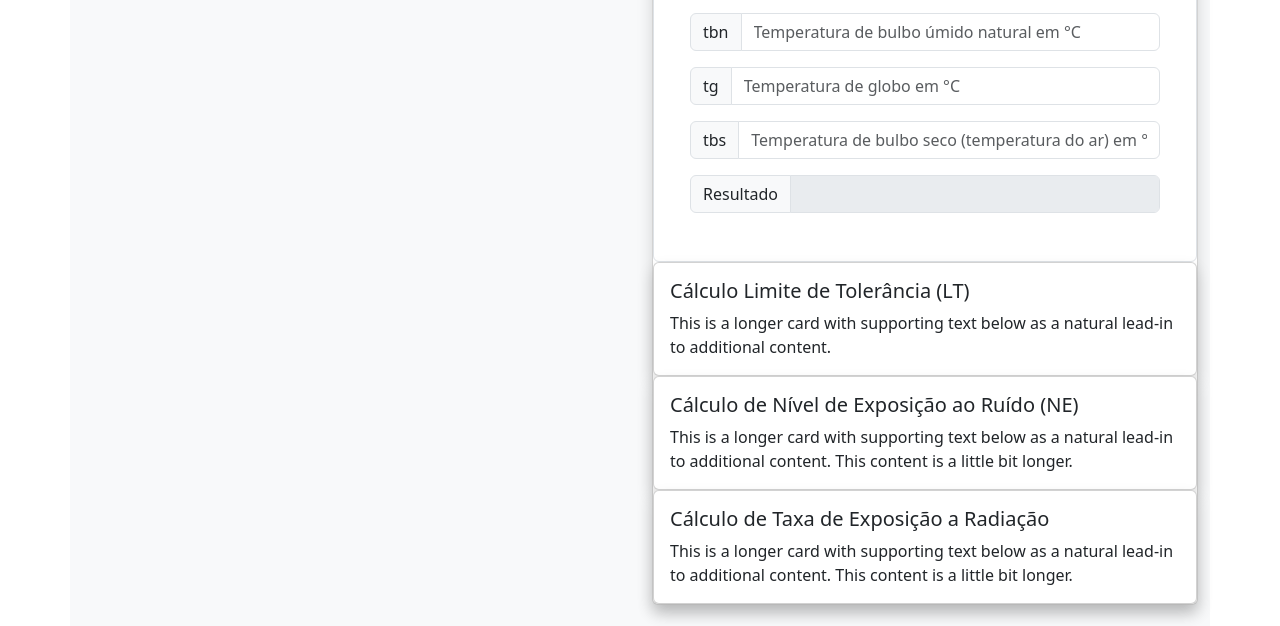
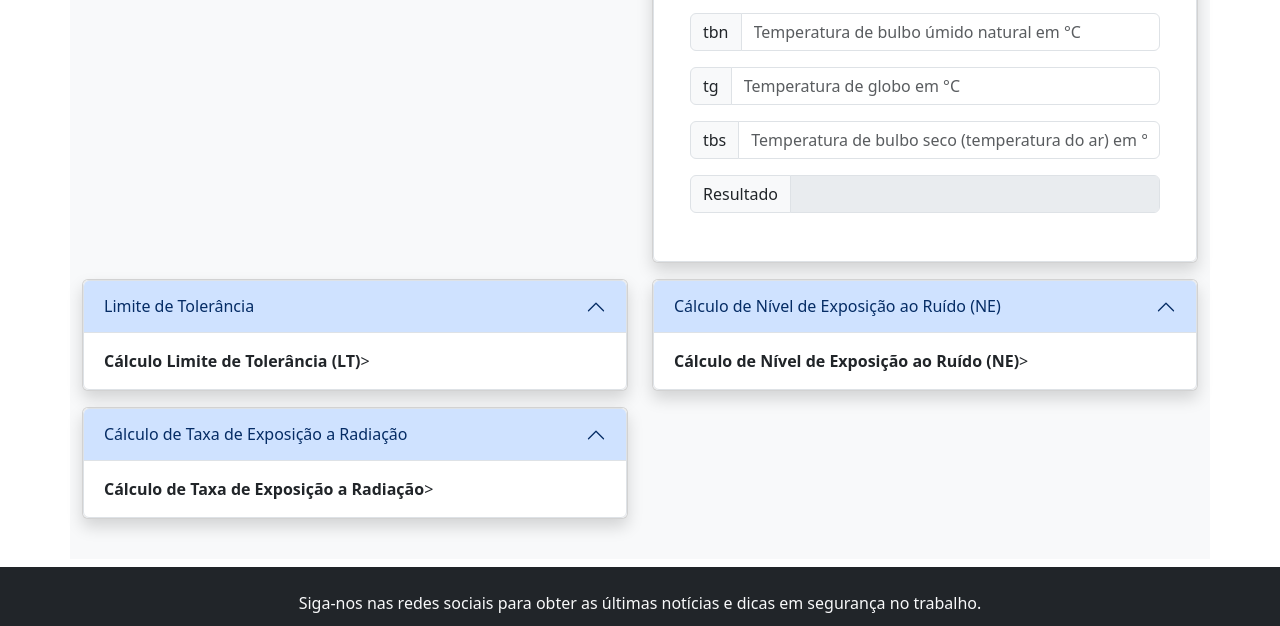
Before and after one commit to ndrfelipe/projetoIntegrador, a plain HTML site: page calculadora.html in a window 1280 px wide. Shown: the part 1385-2011 px from the top of the page. Drawn offline with nearby package versions, Linux system fonts and the light colour scheme.

Commit message:
organizei o design das calculadoras.

```diff
--- a/calculadora.html
+++ b/calculadora.html
@@ -105,17 +105,18 @@
 
     <!--Sessões de cálculo -->
     <section class="mt-4 py-4 container bg-light">
-      <div class="row row-cols-1 row-cols-md-2 g-4">
-        <div class="col">
+      <div class="row ">
+
+        <div class="col-md-6 mb-3">
           <div class="card shadow">
             <div class="accordion" id="accordionExample">
               <div class="accordion-item">
                 <h2 class="accordion-header">
-                  <button class="accordion-button" type="button" data-bs-toggle="collapse" data-bs-target="#collapseOne" aria-expanded="true" aria-controls="collapseOne">
+                  <button class="accordion-button" type="button" data-bs-toggle="collapse" data-bs-target="#teste" aria-expanded="true" aria-controls="teste">
                     Cálculo de Iluminância
                   </button>
                 </h2>
-                <div id="collapseOne" class="accordion-collapse collapse show" data-bs-parent="#accordionExample">
+                <div id="teste" class="accordion-collapse collapse show" data-bs-parent="#accordionExample">
                   <div class="accordion-body">
                     <strong>Cálculo de Iluminância</strong>
                   </div>
@@ -124,8 +125,8 @@
             </div>
           </div>
         </div>
-
-        <div class="col">
+            <!-- para que cada item seja fechado unicamente, é necessário trocar o id, data-bs-target e aria-controls-->
+        <div class="col-md-6 mb-3">
           <div class="card shadow">
             <div class="accordion" id="accordionExample">
               <div class="accordion-item">
@@ -186,11 +187,11 @@
                       </div>
                       <div class="input-group mb-3">
                         <span class="input-group-text" id="basic-addon1">tbs</span>
-                        <input type="text" class="form-control" id="tbs" placeholder="Temperatura de bulbo seco (temperatura do ar) em °C" aria-label="Username" aria-describedby="basic-addon1">
+                        <input type="text" class="form-control" id="tbs" onblur="CalcularAmbienteExternos()" placeholder="Temperatura de bulbo seco (temperatura do ar) em °C" aria-label="Username" aria-describedby="basic-addon1">
                       </div>
                       <div class="input-group mb-3" style="justify-content: center;">
                         <span class="input-group-text" id="basic-addon1">Resultado </span>
-                        <input type="text" class="form-control" onmouseover="CalcularAmbienteExternos()" id="resultadoIBUTG2" placeholder="" aria-label="Username" aria-describedby="basic-addon1" disabled readonly>
+                        <input type="text" class="form-control" id="resultadoIBUTG2" placeholder="" aria-label="Username" aria-describedby="basic-addon1" disabled readonly>
 
                     </div>
                   </div>
@@ -199,35 +200,68 @@
                   </div>
                 </div>
               </div>
+            </div>
+           </div>
 
-        <div class="col">
+
+
+        <div class="col-md-6 mb-3">
           <div class="card shadow">
-
-            <div class="card-body">
-              <h5 class="card-title">Cálculo Limite de Tolerância (LT)</h5>
-              <p class="card-text">This is a longer card with supporting text below as a natural lead-in to additional content.</p>
+            <div class="accordion" id="accordionExample">
+              <div class="accordion-item">
+                <h2 class="accordion-header">
+                  <button class="accordion-button" type="button" data-bs-toggle="collapse" data-bs-target="#limiteTolerancia" aria-expanded="true" aria-controls="limiteTolerancia">
+                    Limite de Tolerância
+                  </button>
+                </h2>
+                <div id="limiteTolerancia" class="accordion-collapse collapse show" data-bs-parent="#accordionExample">
+                  <div class="accordion-body">
+                    <strong>Cálculo Limite de Tolerância (LT)</strong>>
+                  </div>
+                </div>
+              </div>
             </div>
           </div>
         </div>
-        <div class="col">
+
+        <div class="col-md-6 mb-3">
           <div class="card shadow">
-
-            <div class="card-body">
-              <h5 class="card-title">Cálculo de Nível de Exposição ao Ruído (NE)</h5>
-              <p class="card-text">This is a longer card with supporting text below as a natural lead-in to additional content. This content is a little bit longer.</p>
+            <div class="accordion" id="accordionExample">
+              <div class="accordion-item">
+                <h2 class="accordion-header">
+                  <button class="accordion-button" type="button" data-bs-toggle="collapse" data-bs-target="#NE" aria-expanded="true" aria-controls="NE">
+                    Cálculo de Nível de Exposição ao Ruído (NE)
+                  </button>
+                </h2>
+                <div id="NE" class="accordion-collapse collapse show" data-bs-parent="#accordionExample">
+                  <div class="accordion-body">
+                    <strong>Cálculo de Nível de Exposição ao Ruído (NE)</strong>>
+                  </div>
+                </div>
+              </div>
             </div>
           </div>
         </div>
-        <div class="col">
+
+        <div class="col-md-6 mb-3">
           <div class="card shadow">
-
-            <div class="card-body">
-              <h5 class="card-title">Cálculo de Taxa de Exposição a Radiação</h5>
-              <p class="card-text">This is a longer card with supporting text below as a natural lead-in to additional content. This content is a little bit longer.</p>
+            <div class="accordion" id="accordionExample">
+              <div class="accordion-item">
+                <h2 class="accordion-header">
+                  <button class="accordion-button" type="button" data-bs-toggle="collapse" data-bs-target="#TaxaExposicao" aria-expanded="true" aria-controls="TaxaExposicao">
+                    Cálculo de Taxa de Exposição a Radiação
+                  </button>
+                </h2>
+                <div id="TaxaExposicao" class="accordion-collapse collapse show" data-bs-parent="#accordionExample">
+                  <div class="accordion-body">
+                    <strong>Cálculo de Taxa de Exposição a Radiação</strong>>
+                  </div>
+                </div>
+              </div>
             </div>
           </div>
         </div>
-      </div>
+
 
     </section>
 
```
